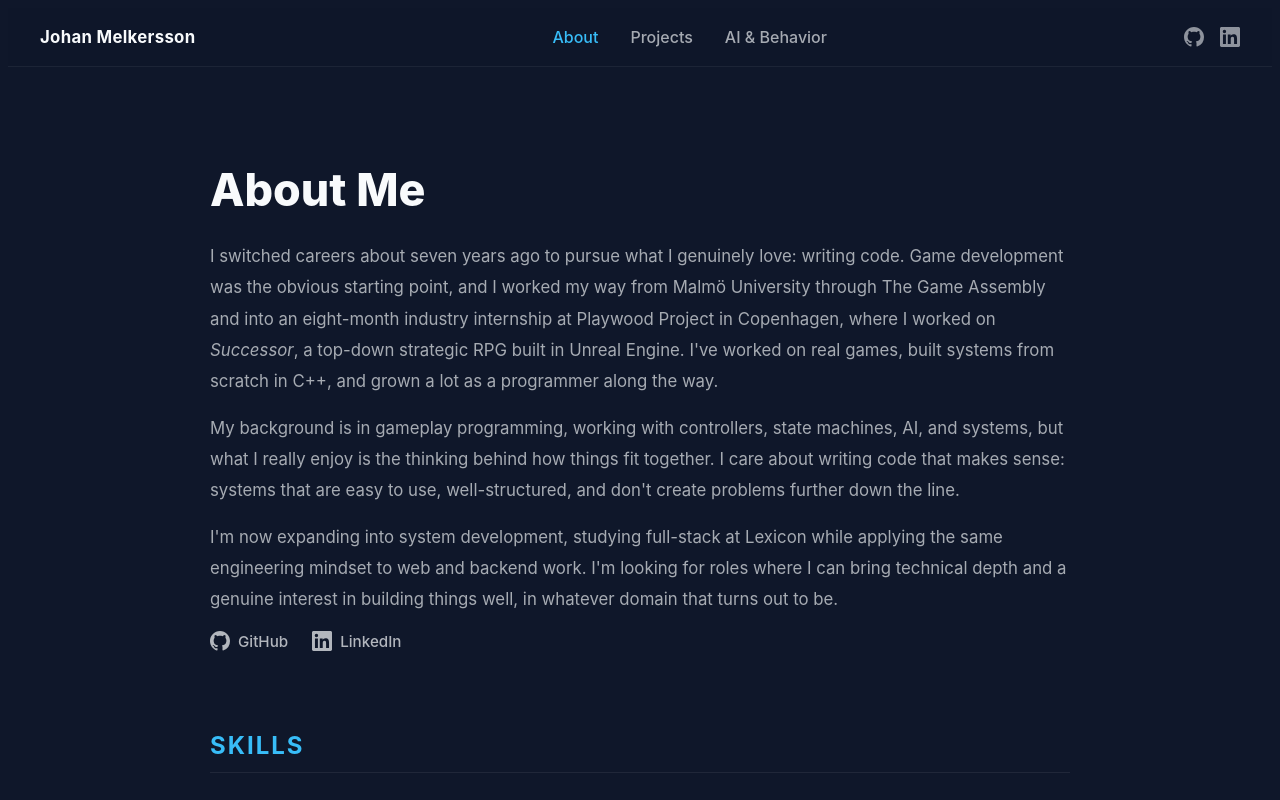
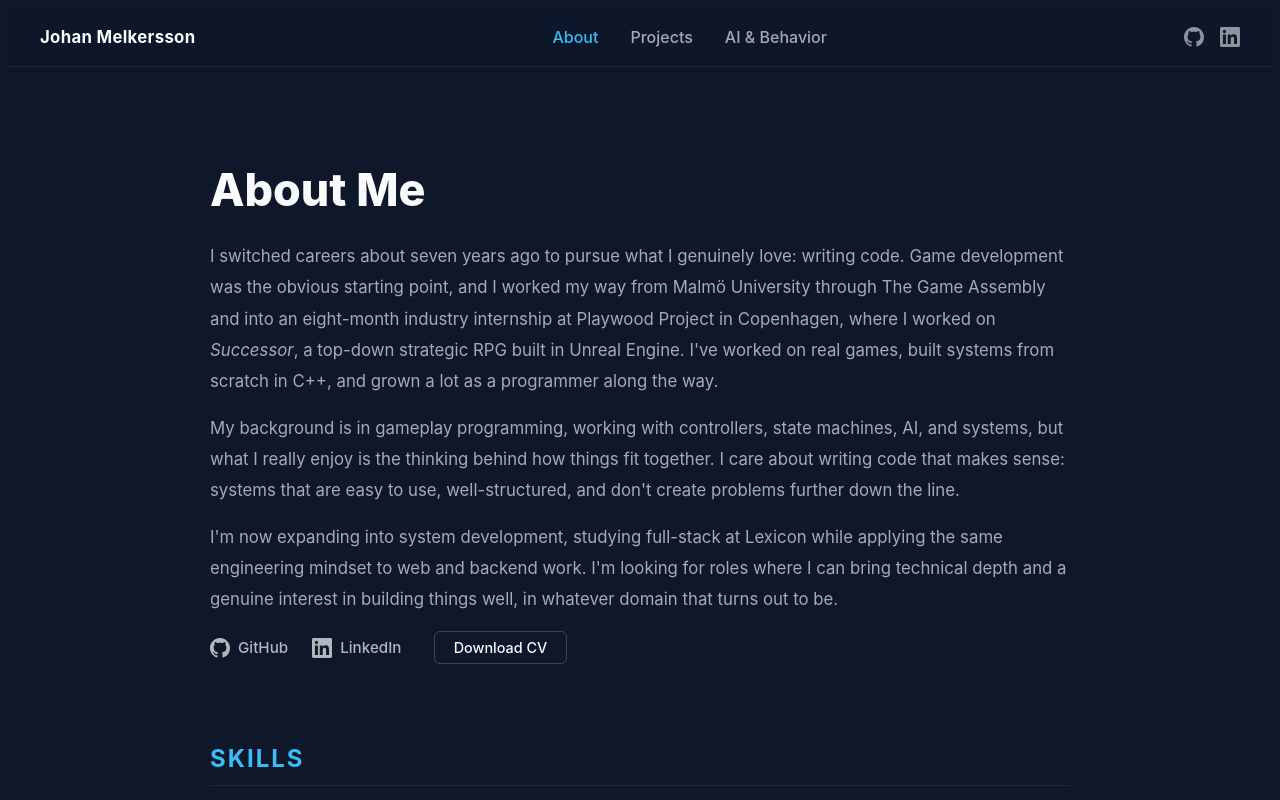
Before and after one commit to johanmelkersson/johanmelkersson.github.io, a React (Vite) app: page /about in a window 1280 px wide. Shown: the top 800 px of the page. Built offline with nearby package versions, Linux system fonts and the light colour scheme.

Commit message:
cv added

```diff
--- a/src/pages/About.module.css
+++ b/src/pages/About.module.css
@@ -27,10 +27,17 @@
   margin: 0 0 1rem;
 }
 
+.introActions {
+  display: flex;
+  align-items: center;
+  gap: 2rem;
+  margin-top: 1rem;
+  flex-wrap: wrap;
+}
+
 .socialLinks {
   display: flex;
   gap: 1.5rem;
-  margin-top: 1rem;
 }
 
 .socialLinks a {
@@ -48,6 +55,22 @@
 .socialLinks a:hover {
   color: var(--accent-color);
   opacity: 1;
+}
+
+.cvButton {
+  text-decoration: none;
+  border: 1px solid rgba(248, 250, 252, 0.2);
+  color: var(--text-primary);
+  padding: 0.45rem 1.2rem;
+  border-radius: 6px;
+  font-size: 0.9rem;
+  font-weight: 500;
+  transition: border-color 0.2s, color 0.2s;
+}
+
+.cvButton:hover {
+  border-color: var(--accent-color);
+  color: var(--accent-color);
 }
 
 /* ── Section ── */
--- a/src/pages/About.tsx
+++ b/src/pages/About.tsx
@@ -36,12 +36,15 @@ function About() {
             bring technical depth and a genuine interest in building things well, in whatever domain
             that turns out to be.
           </p>
+          <div className={styles.introActions}>
             <div className={styles.socialLinks}>
               {SOCIAL_LINKS.map(({ href, label, Icon }) => (
                 <a key={label} href={href} target="_blank" rel="noopener noreferrer">
                   <Icon /> {label}
                 </a>
               ))}
+            </div>
+            <a href="/johan-melkersson-cv.pdf" download className={styles.cvButton}>Download CV</a>
           </div>
         </div>
       </section>
```
Also changed, not shown: 1 other file (tests, documents, lock files or other folders). Lines whose indentation alone changed are shown as unchanged.
